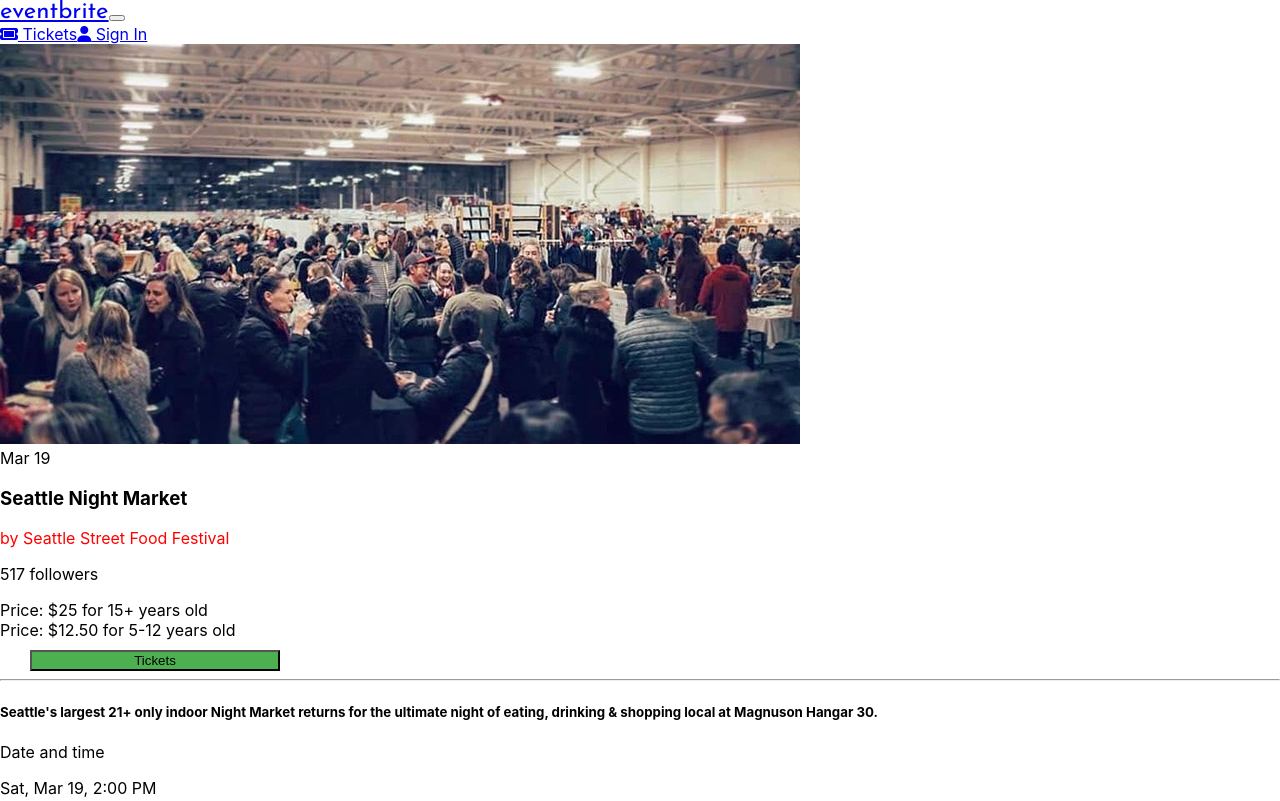
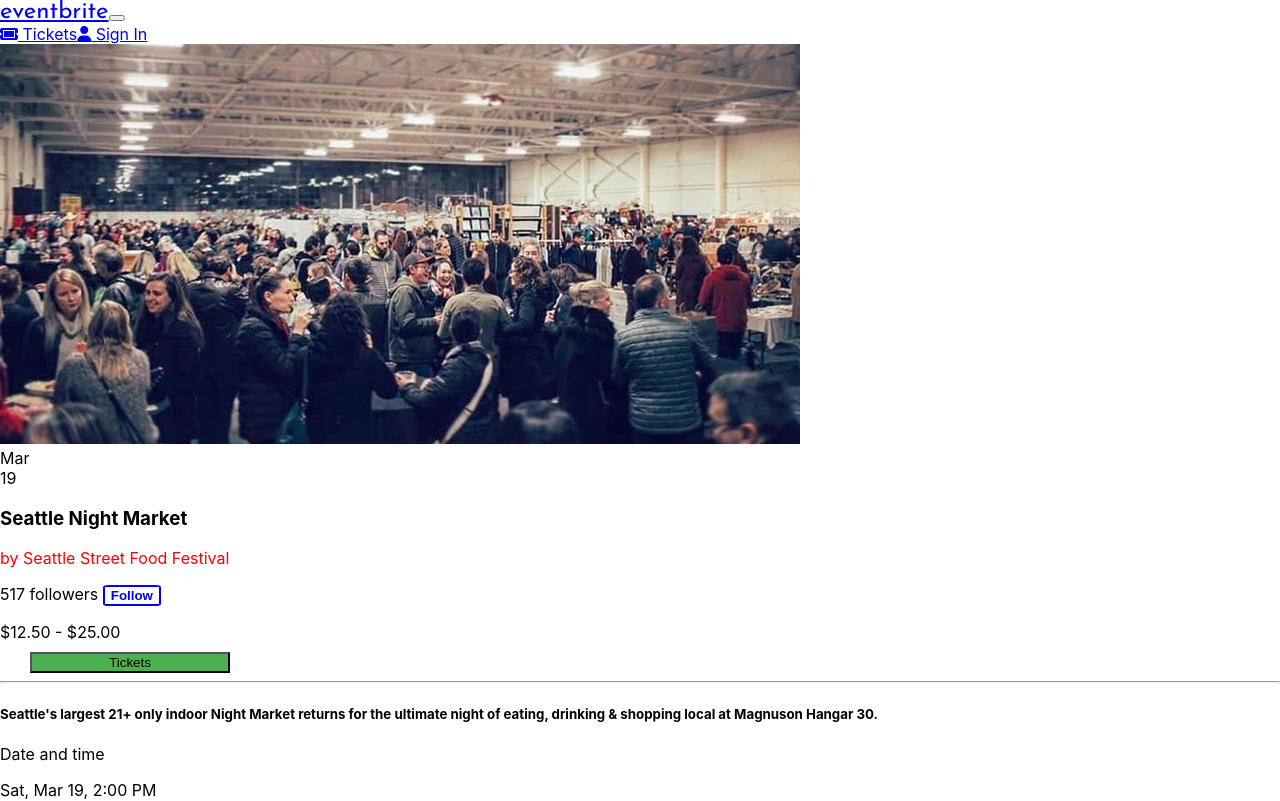
Before and after one commit to Purnima-1/myEvent-backup, a React (Create React App) app in the folder frontend/: page /event/1 in a window 1280 px wide. Shown: the top 801 px of the page. Built offline with nearby package versions, Linux system fonts and the light colour scheme; the HTML template or start-up script is replaced by a standard one.

Commit message:
design changes in eventscreen

```diff
--- a/frontend/src/App.js
+++ b/frontend/src/App.js
@@ -6,7 +6,6 @@
 import EventScreen1 from "./screens/EventScreen1";
 //import HomePageImg from "./components/HomePageImg";
 import HomeScreen from "./screens/HomeScreen";
-
 
 function App() {
   return (
--- a/frontend/src/events.js
+++ b/frontend/src/events.js
@@ -12,7 +12,7 @@
         Address: 'Magnuson Park Hangar 30 • Seattle, WA',
         source:'https://goo.gl/maps/FLmJzbfwU1mT6suCA',
         price: 'Starts at $12.50',
-        adtprice: "25 for 15+ years old",
+        adtprice: "25.00 for 15+ years old",
         kidprice: "12.50 for 5-12 years old" ,
         name: 'Seattle Street Food Festival',
         followers: 517,
@@ -30,8 +30,8 @@
         Address: '1611 Fairview Ave E • Seattle, WA',
         source:'https://goo.gl/maps/FLmJzbfwU1mT6suCA',
         price: 'Starts at $25.00',
-        adtprice: "50 for 15+ years old",
-        kidprice: "25 for 5-14 years old" ,
+        adtprice: "50.00 for 15+ years old",
+        kidprice: "25.00 for 5-14 years old" ,
         name: 'Seattle Indian Boat Parties',
         followers: 21,
         tickets:16
--- a/frontend/src/index.css
+++ b/frontend/src/index.css
@@ -41,7 +41,15 @@
   background-color: #4CAF50;
   color:black;
   border-radius: 0%;
-  width: 250px;
+  width: 200px;
   margin-left:30px;
   margin-top: 10px;
 }
+#follow{
+  border-radius: 10%;
+  background-color: white;
+  color:blue;
+  font-weight: bold;
+  border: 2px solid blue;
+
+}
--- a/frontend/src/screens/EventScreen.js
+++ b/frontend/src/screens/EventScreen.js
@@ -77,7 +77,7 @@
                   type='button'
                  disabled={event.tickets === 0}
                 >
-                  Add To Cart
+                  Tickets
                 </Button>
               </ListGroup.Item>
             </ListGroup>
--- a/frontend/src/screens/EventScreen1.js
+++ b/frontend/src/screens/EventScreen1.js
@@ -23,17 +23,21 @@
           </Col>
           <Col class="column" md={3} xs={12} sm={12}>
             <ListGroup>
-              <ListGroup.Item>{event.schedule.slice(5, 11)}</ListGroup.Item>
+              <ListGroup.Item>{event.schedule.slice(5, 8)}<br/>{event.schedule.slice(8, 11)}</ListGroup.Item>
               <ListGroup.Item>
                 <h3>{event.title}</h3>
               </ListGroup.Item>
               <ListGroup.Item>
                 <p style={{ color: "red" }}>by {event.name}</p>
-                <p>{event.followers} followers</p>
+                <p>{event.followers} followers <Button id = "follow" variant="primary" size="sm">
+      Follow  </Button></p>
               </ListGroup.Item>
 
-              <ListGroup.Item>Price: ${event.adtprice?event.adtprice: "Free"}</ListGroup.Item>
-            <ListGroup.Item>Price: ${event.kidprice?event.kidprice: "Free"}</ListGroup.Item>
+              {/* <ListGroup.Item>Price: ${event.adtprice?event.adtprice: "Free"}</ListGroup.Item>
+            <ListGroup.Item>Price: ${event.kidprice?event.kidprice: "Free"}</ListGroup.Item>     */}
+              <ListGroup.Item>{event.kidprice?`$${event.kidprice.slice(0,6)}`:"Free"} - {event.adtprice?`$${event.adtprice.slice(0,6)}`:"Event"}</ListGroup.Item>
+
+
 
               </ListGroup>
             <Button
```
Also changed, not shown: 1 other file (tests, documents, lock files or other folders).
